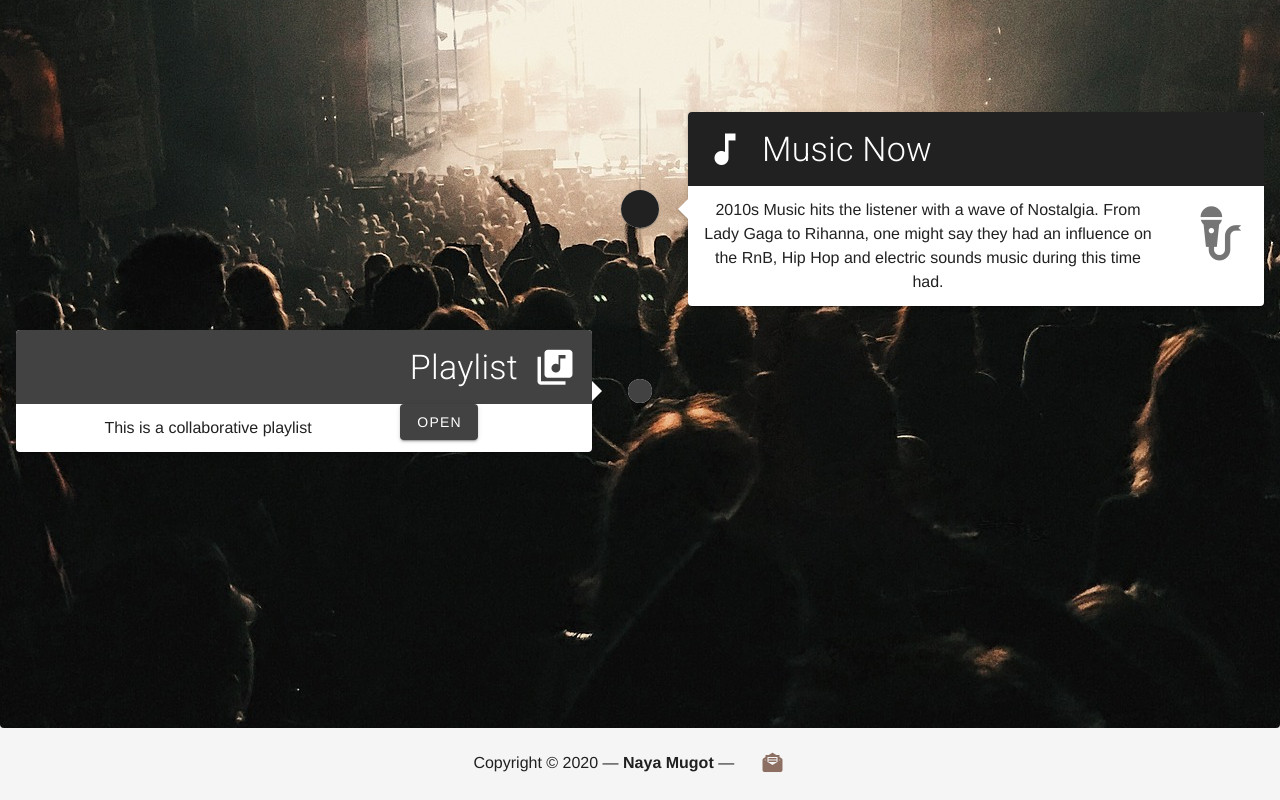
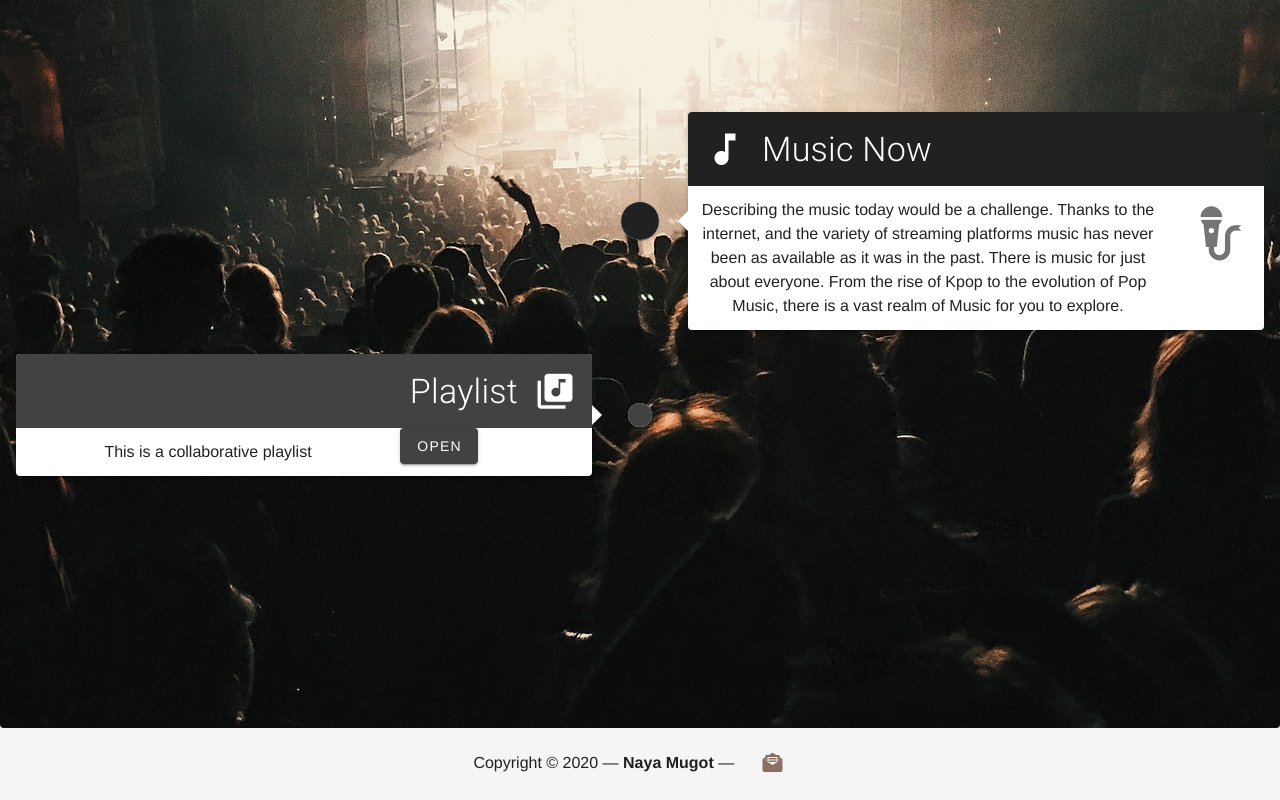
Before and after one commit to vvlue/website-ambience, a Vue app: page /pop in a window 1280 px wide. Shown: the part 3272-4072 px from the top of the page. Built offline with nearby package versions, Linux system fonts and the light colour scheme.

Commit message:
Update Pop.vue

```diff
--- a/src/views/Pop.vue
+++ b/src/views/Pop.vue
@@ -234,8 +234,9 @@
                   <v-container>
                     <v-row>
                       <v-col cols="12" md="10">
-                        2010s Music hits the listener with a wave of Nostalgia. From Lady Gaga to Rihanna, one might say they had an influence on the RnB, Hip Hop and electric sounds
-                        music during this time had.
+                        Describing the music today would be a challenge. Thanks to the internet, and the variety of streaming platforms
+                        music has never been as available as it was in the past. There is music for just about everyone.
+                        From the rise of Kpop to the evolution of Pop Music, there is a vast realm of Music for you to explore.
                       </v-col>
                       <v-col class="hidden-sm-and-down text-right" md="2">
                         <v-icon size="65"> mdi-microphone-variant </v-icon>
```
